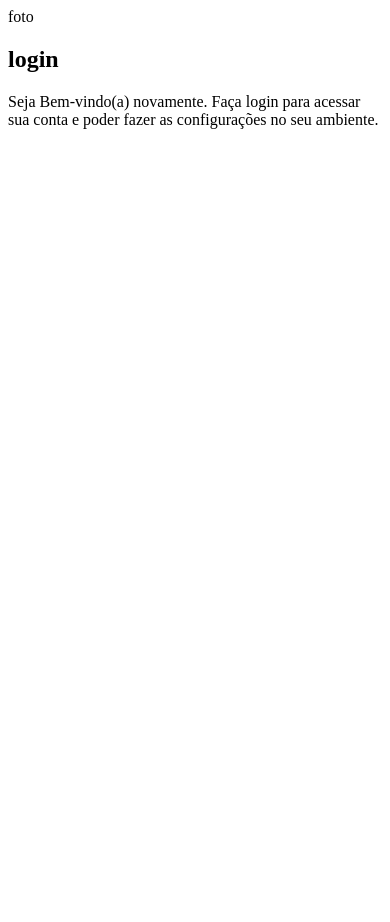
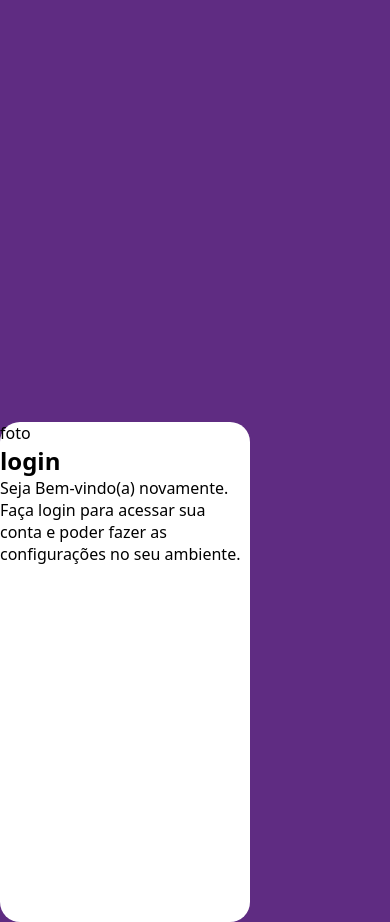
Before and after one commit to Lucassgrm/projeto-login, a plain HTML site: page index2.html in a window 390 px wide. Before the commit the page ends 844 px from the top, so only its background shows below. Drawn offline with Linux system fonts and the light colour scheme.

Commit message:
novo indice e tela responsiva

```diff
--- a/estilos/style.css
+++ b/estilos/style.css
@@ -5,3 +5,33 @@
     Verde:#49a09d
     Lilás:#5f2c82
 */
+
+* {
+    font-family: system-ui, -apple-system, BlinkMacSystemFont, 'Segoe UI', Roboto, Oxygen, Ubuntu, Cantarell, 'Open Sans', 'Helvetica Neue', sans-serif;
+    padding: 0px;
+    margin: 0px;
+    box-sizing: border-box;
+
+}
+
+body, html {
+    background-color:#5f2c82 ;
+    height: 100vh;
+    width: 100vw;
+}
+
+main {
+    position: relative;
+    height: 100vh;
+    width: 100vw;
+}
+
+#login {
+    top: 50%;
+    left: 50;
+    position: absolute;
+    background-color: white;
+    width: 250px;
+    height: 500px;
+    border-radius: 20px;
+}
```
Also changed, not shown: index2.html (renamed from index.html).
